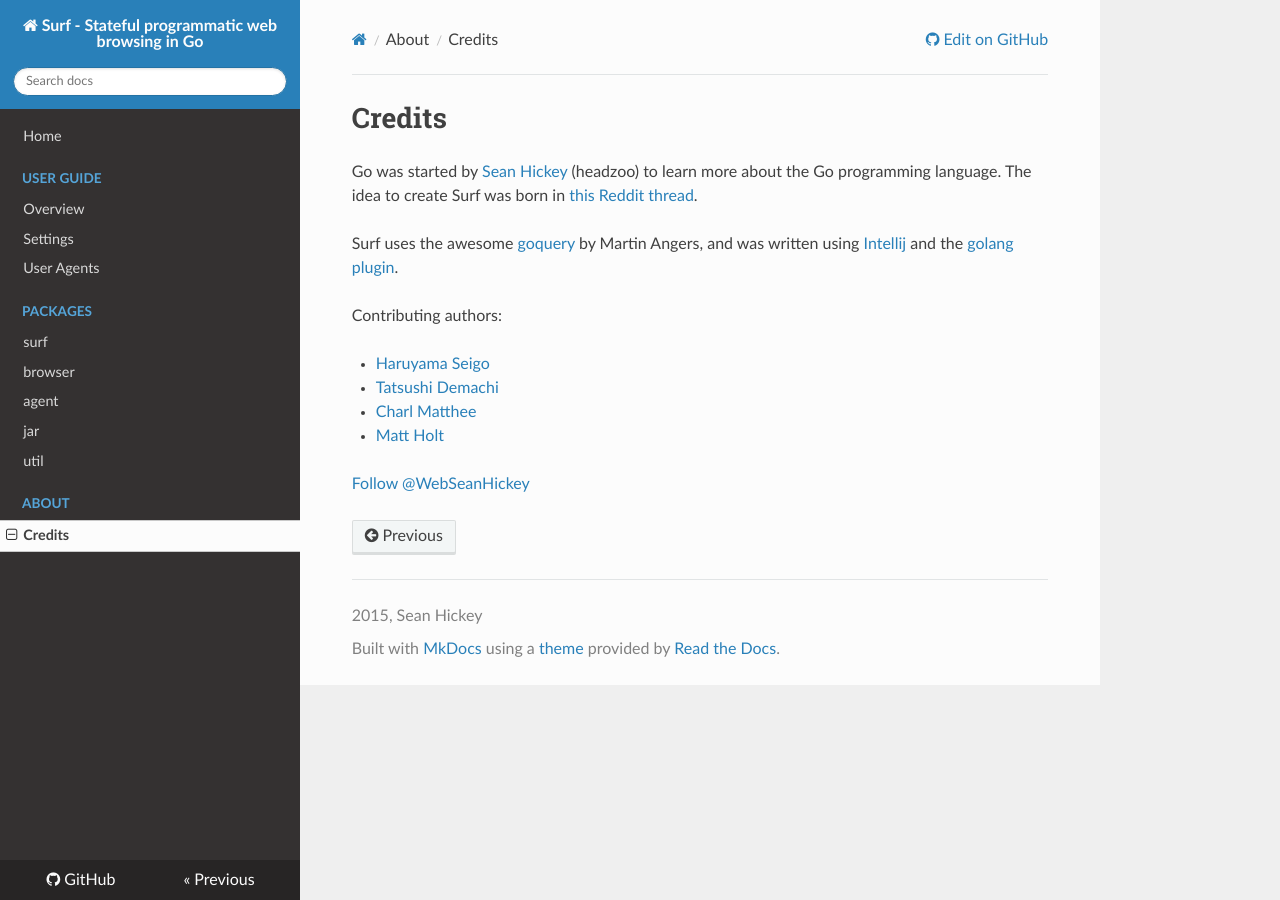
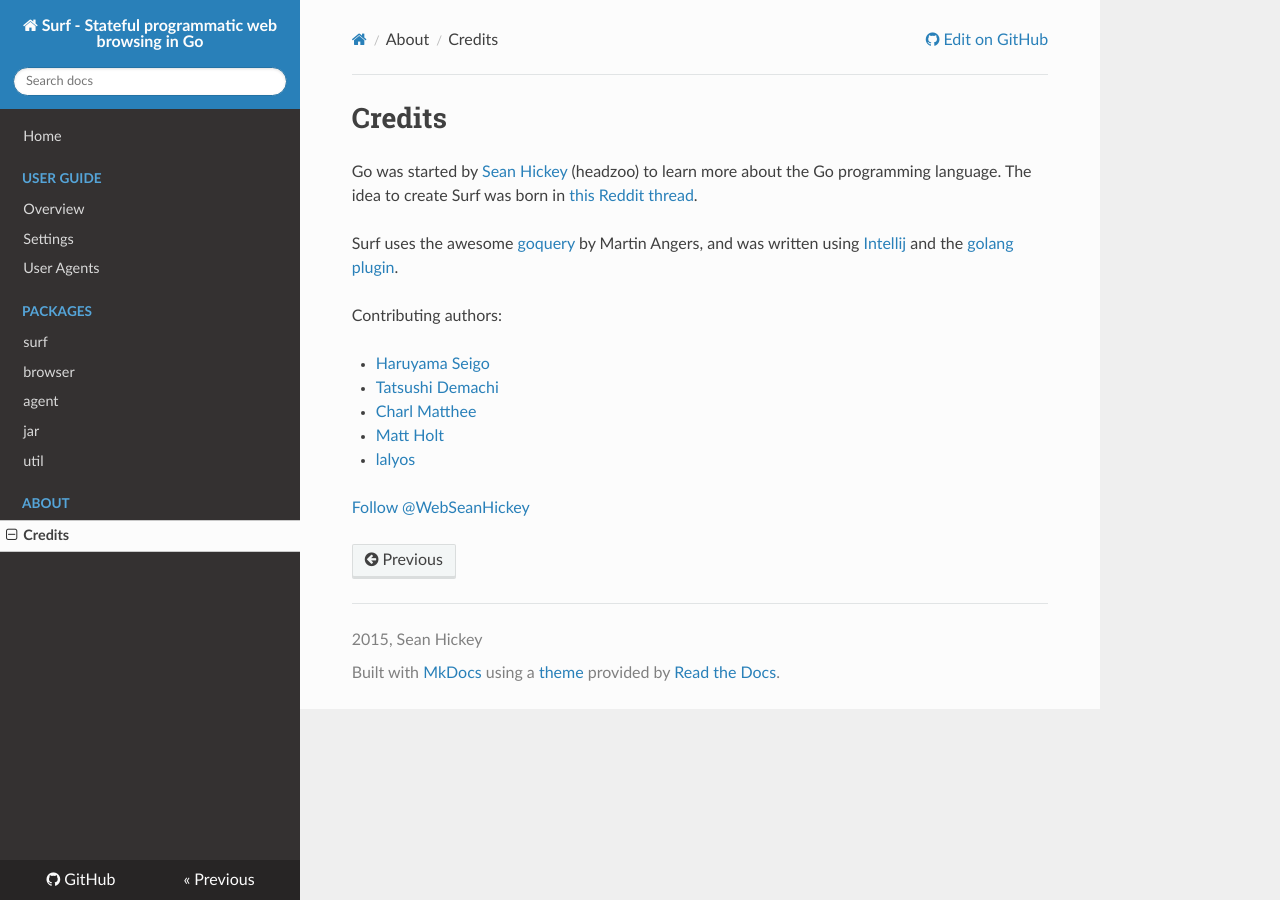
Before and after one commit to headzoo/surf, an MkDocs documentation site: the page built from docs/about/credits.md, in a window 1280 px wide. Built offline with MkDocs 1.6.1, drawn with Linux system fonts in a browser that asks for light colours; nearby versions of some CDN libraries; comment, search, counter and statistics services are not loaded; old or Windows-style settings are respelled for this version of MkDocs.

Commit message:
Updated contributors

```diff
--- a/docs/about/credits.md
+++ b/docs/about/credits.md
@@ -12,6 +12,8 @@ Contributing authors:
 * [Tatsushi Demachi](https://github.com/tatsushid)
 * [Charl Matthee](https://github.com/charl)
 * [Matt Holt](https://github.com/mholt)
+* [lalyos](https://github.com/lalyos)
+
 
 <a href="https://twitter.com/WebSeanHickey" class="twitter-follow-button" data-show-count="false">Follow @WebSeanHickey</a>
 <script>!function(d,s,id){var js,fjs=d.getElementsByTagName(s)[0],p=/^http:/.test(d.location)?'http':'https';if(!d.getElementById(id)){js=d.createElement(s);js.id=id;js.src=p+'://platform.twitter.com/widgets.js';fjs.parentNode.insertBefore(js,fjs);}}(document, 'script', 'twitter-wjs');</script>
```
